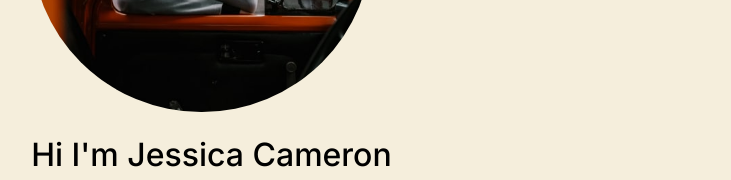
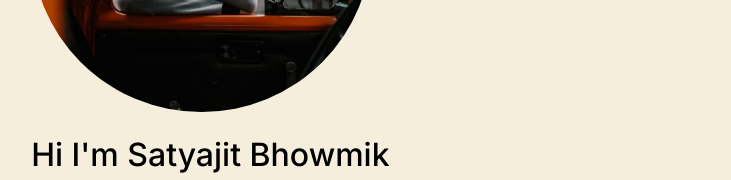
Before and after one commit to SatyajitRAIJIN/RAIJIN_portfolio, a plain HTML site: page index.html in a window 1280 px wide. Shown: the part 3480-3660 px from the top of the page, without its empty margins (393-1124 px from the left). Drawn offline with Linux system fonts and the light colour scheme; files whose address does not match are found by name.

Commit message:
Update index.html

```diff
--- a/index.html
+++ b/index.html
@@ -293,7 +293,7 @@
                 <img src="images/img_1.jpg" alt="Image" class="img-fluid mb-4 w-50 rounded-circle">
 
                 <div data-aos="fade-up"  data-aos-delay="100">
-                  <h2 class="">Hi I'm Jessica Cameron</h2>
+                  <h2 class="">Hi I'm Satyajit Bhowmik</h2>
                   <p>Lorem ipsum dolor sit amet, consectetur adipisicing elit. Dolor aperiam a velit. Harum eligendi quod reiciendis quos ullam libero est dolor, <a href="#">corporis dolores assumenda</a>, delectus, quidem voluptatibus dolorum temporibus enim!</p>
                   <p>Neque facilis soluta, accusantium quaerat, adipisci porro animi, hic fugiat id vero placeat dolorem accusamus sapiente odio consequatur debitis beatae eius quos alias. In recusandae magnam quis ipsum, asperiores mollitia!</p>
                   <h3 class=" mt-5">Services</h3>
```
